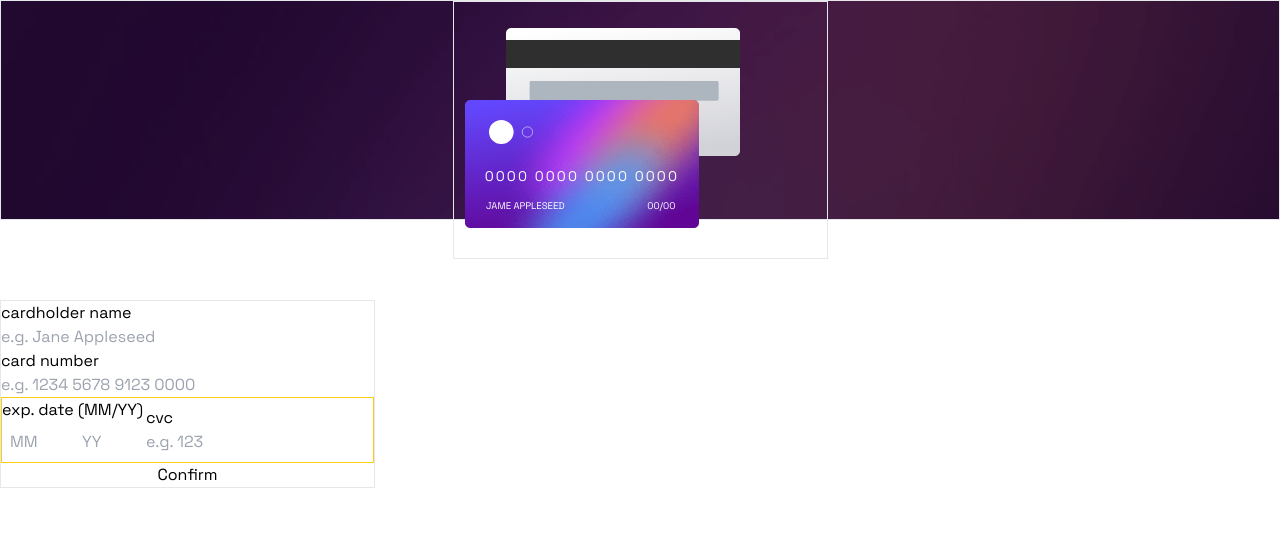
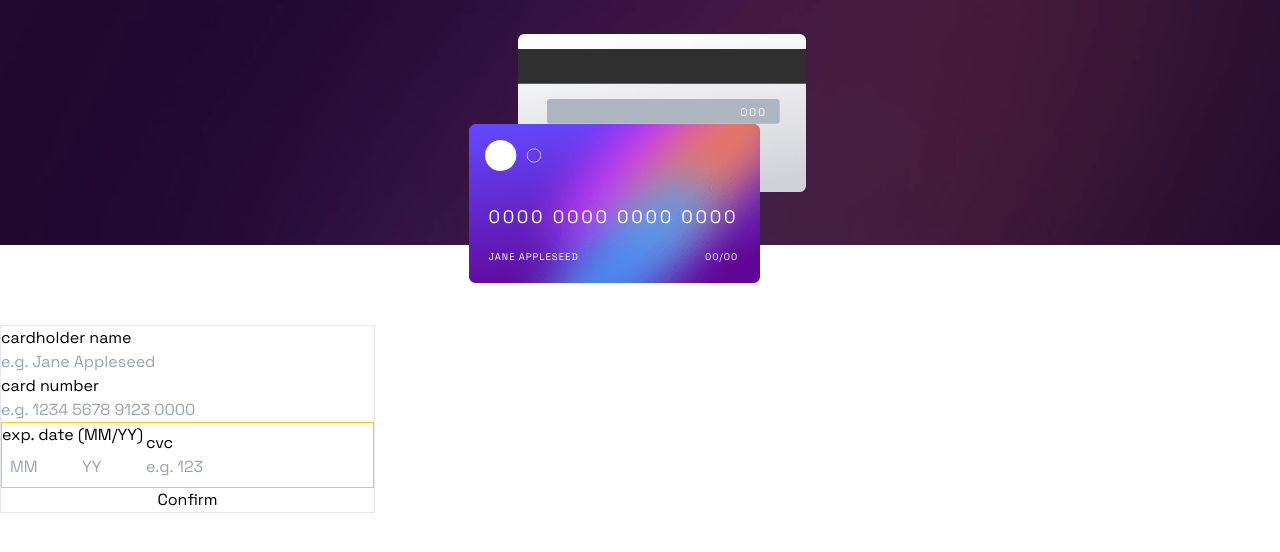
Before and after one commit to jonas-nb/Interactive-Card-Details-Form, a React (Vite) app: page / in a window 1280 px wide. Shown: the top 552 px of the page. Built offline with nearby package versions, Linux system fonts and the light colour scheme.

Commit message:
Fix no cartão virtual

```diff
--- a/src/Components/CardBG.jsx
+++ b/src/Components/CardBG.jsx
@@ -9,8 +9,7 @@ import { MyContext } from '../Context';
 
 const Container = styled.div`
     margin: auto;
-
-    height: 220px;
+    height: 245px;
     background-image: url(${BgCardMobile});
     background-repeat: no-repeat;
     background-size: cover;
@@ -33,29 +32,28 @@ const CardBG = () => {
         useContext(MyContext);
 
     return (
-        <Container className="w-full uppercase text-white border">
-            <div className="m-auto max-w-[375px] border">
-                <CardBackContainer className="z-10 h-[8rem] bg-contain bg-no-repeat relative top-[1.6rem] left-[3.3rem]">
-                    <div className="relative top-[3.7rem] left-[11.5rem] font-[500]">
+        <Container className="w-full h-10 uppercase text-white">
+            <div className="m-auto max-w-[375px] border-t border-transparent">
+                <CardBackContainer className="z-10 h-[10rem] bg-contain bg-no-repeat m-auto ml-[4rem] mt-8 border border-transparent">
+                    <div className="tracking-[.15em] text-[0.7rem] font-[400]  h-5 w-6 ml-[14rem] mt-[4.3rem] flex items-center justify-center">
                         {cardCvc}
                     </div>
                 </CardBackContainer>
-                <CardFrontContainer className="text-sm z-50 h-[8rem] bg-contain bg-no-repeat relative bottom-[1.9rem] left-[0.7rem] grid grid-cols-1 grid-rows-3">
-                    <img
-                        className="w-11 relative top-5 left-6"
-                        src={CardIcon}
-                        alt=""
-                    />
-                    <div className="tracking-[.15em] relative top-6 left-5">{`${cardNumber.substring(
+                <CardFrontContainer className="border-t border-transparent text-sm z-50 h-[10rem] bg-contain bg-no-repeat ml-4 relative bottom-[4.4rem]">
+                    <div className="mt-4 ml-4">
+                        <img className="h-[1.97rem] " src={CardIcon} alt="" />
+                    </div>
+
+                    <div className="h-8 tracking-[.15em] text-lg w-[18.1rem] mt-8 flex justify-center">{`${cardNumber.substring(
                         0,
                         4
                     )} ${cardNumber.substring(4, 8)} ${cardNumber.substring(
                         8,
                         12
                     )} ${cardNumber.substring(12, 16)}`}</div>
-                    <div className="w-[20rem] flex justify-around items-center text-[0.6rem] relative right-[3rem]">
-                        <div className="relative left-4">{cardName}</div>
-                        <div className="relative right-2">
+                    <div className="w-[18.1rem] flex justify-between items-center text-[0.6rem] tracking-[0.06rem] mt-3">
+                        <div className="ml-5">{cardName}</div>
+                        <div className="mr-5">
                             {cardDateFirst}/{cardDateSecond}
                         </div>
                     </div>
--- a/src/Components/CardForm.jsx
+++ b/src/Components/CardForm.jsx
@@ -4,8 +4,16 @@ import { useState } from 'react';
 import { MyContext } from '../Context';
 
 const CardForm = () => {
-    let { cardCvc, setCardCvc, cardNumber, setCardNumber } =
-        useContext(MyContext);
+    let {
+        setCardCvc,
+        setCardDateFirst,
+        setCardDateSecond,
+        setCardName,
+        setCardNumber,
+        cardName,
+    } = useContext(MyContext);
+    console.log(cardName.length);
+    cardName.length === 28 ? alert('oi') : '';
 
     return (
         <div className="">
@@ -16,6 +24,8 @@ const CardForm = () => {
                         type="text"
                         placeholder="e.g. Jane Appleseed"
                         name="CardName"
+                        maxLength={28}
+                        onChange={(e) => setCardName(e.target.value)}
                     />
                 </div>
                 <div className="flex flex-col">
@@ -46,6 +56,7 @@ const CardForm = () => {
                                 type="text"
                                 placeholder="YY"
                                 id="date"
+                                onChange={(e) => set}
                             />
                         </div>
                     </div>
--- a/src/Context.jsx
+++ b/src/Context.jsx
@@ -5,11 +5,11 @@ import { createContext } from 'react';
 export const MyContext = createContext();
 
 export const MyProvider = ({ children }) => {
-    let [cardName, setCardName] = useState('jame appleseed');
+    let [cardName, setCardName] = useState('jane appleseed');
     let [cardNumber, setCardNumber] = useState('0000000000000000');
     let [cardDateFirst, setCardDateFirst] = useState('00');
     let [cardDateSecond, setCardDateSecond] = useState('00');
-    let [cardCvc, setCardCvc] = useState();
+    let [cardCvc, setCardCvc] = useState('000');
     return (
         <MyContext.Provider
             value={{
```
